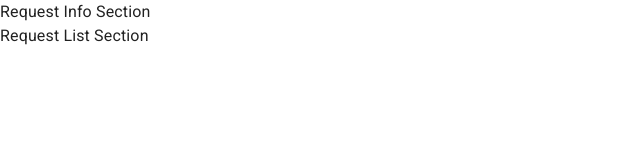
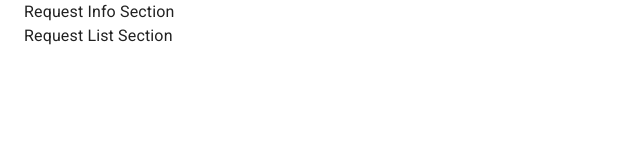
Before and after one commit to jambottle/wanted-colosseum-admin, a React (Create React App) app: page / in a window 1280 px wide. Shown: the top 160 px of the page, without its empty margins (0-640 px from the left). Built offline with nearby package versions, Linux system fonts and the light colour scheme.

Commit message:
Design: DeliveryManagement 페이지의 너비 값 지정 - MUI 내장 컴포넌트인 Container를 활용하여 MUI에서 지정해놓은 너비 값 설정 수용

```diff
--- a/src/pages/DeliveryManagement.js
+++ b/src/pages/DeliveryManagement.js
@@ -1,13 +1,12 @@
+import Container from '@mui/material/Container';
 import DeliveryRequestInfo from 'components/DeliveryManagement/RequestInfo';
 import DeliveryRequestList from 'components/DeliveryManagement/RequestList';
 
-function DeliveryManagement() {
+export default function DeliveryManagement() {
   return (
-    <main>
+    <Container component="main" maxWidth="xl">
       <DeliveryRequestInfo />
       <DeliveryRequestList />
-    </main>
+    </Container>
   );
 }
-
-export default DeliveryManagement;
```
